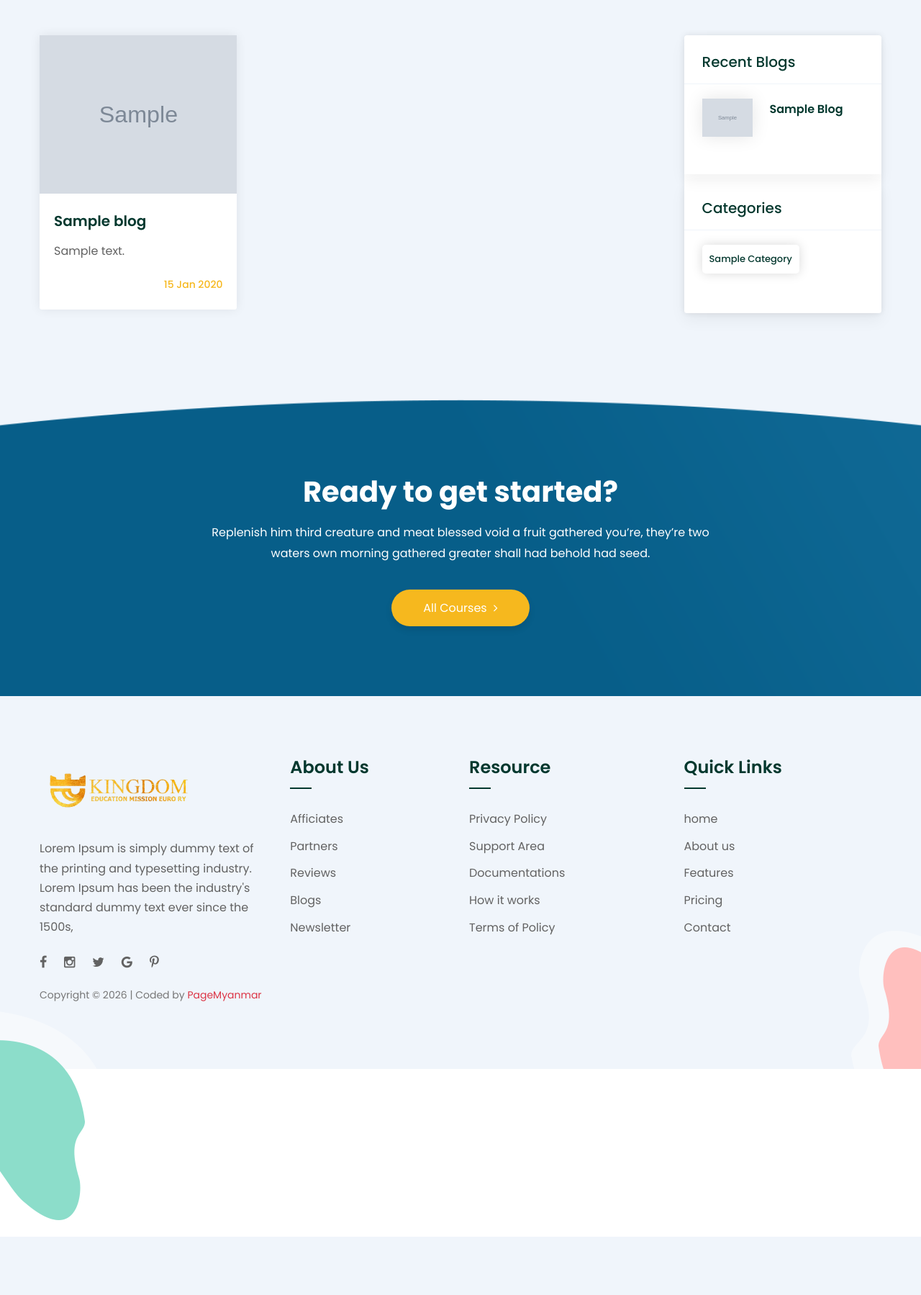
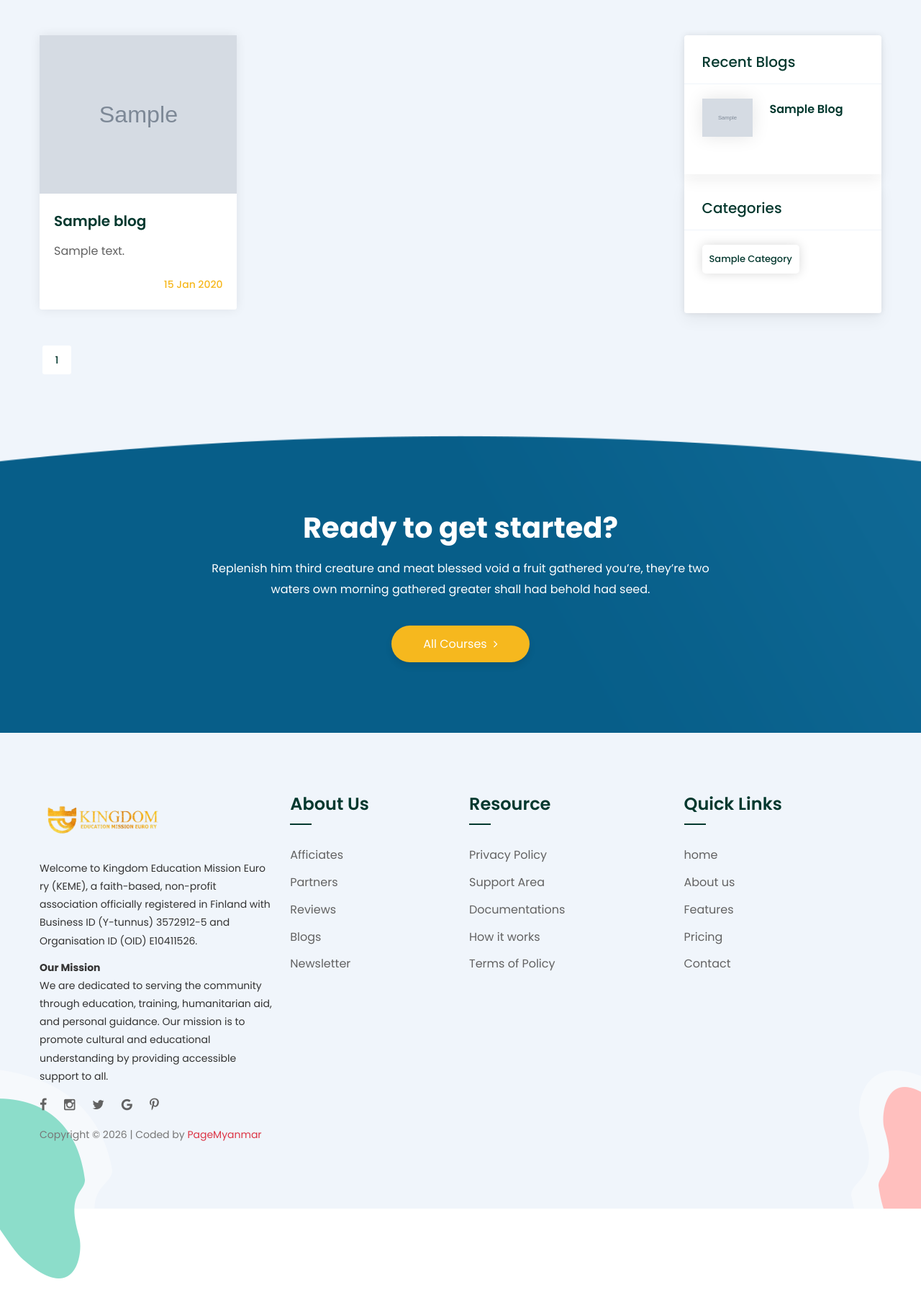
Before and after one commit to Cosmo-Seven/Kingdom-Education, a Django app: template templates/website/blogs.html in a window 1280 px wide. Shown: the part 161-1960 px from the top of the page at 72% size. Before the commit the page ends 1879 px from the top, so only its background shows below. Run offline with Django 5.2, Linux system fonts and the light colour scheme; the template is opened without the code that fills it: most values are stand-ins (such as "Sample title", 1, 10 or a date in 2020); grey boxes marked "Sample" are stand-in pictures; some libraries are stand-ins or nearby versions.

Commit message:
Pyin Htar Tar

```diff
--- a/models/blog_models.py
+++ b/models/blog_models.py
@@ -14,6 +14,7 @@ class BlogModel(BaseModel):
         related_name="blogs",
     )
     is_popular = models.BooleanField(default=False)
+    link = models.URLField(null=True)
     def __str__(self):
         return self.title
 
--- a/templates/website/blog_details.html
+++ b/templates/website/blog_details.html
@@ -42,7 +42,7 @@
                                     <div class="post-inner">
                                         <figure class="post-thumb"><a href="{% url 'blog_details' blog.id %}"><img
                                                     src="{% if blog.featured_image %}{{blog.featured_image.url}}{% endif %}" alt=""></a></figure>
-                                        <div class="text"><a href="{% url 'blog_details' blog.id %}">{{blog.title}}</a>
+                                        <div class="text"><a href="{{blog.link}}" target="_blank">{{blog.title}}</a>
                                         </div>
                                         <div class="post-info">{{blog.created_by.username}}</div>
                                     </div>
@@ -74,7 +74,7 @@
             <div class="content-side blog-detail-column col-lg-9 col-md-12 col-sm-12">
                 <div class="blog-detail">
                     <div class="inner-box">
-                        <h2>{{blog.title}}</h2>
+                        <a href="{{blog.link}}" target="_blank"><h2>{{blog.title}}</h2></a>
                         <ul class="author-info">
                             <li>{{blog.created_by.username}}</li>
                             <li><span class="theme_color">{{blog.created_at | date:"d M Y"}}</span></li>
--- a/templates/website/blogs.html
+++ b/templates/website/blogs.html
@@ -58,7 +58,7 @@
                                             alt="AA"></a>
                                 </div>
                                 <div class="lower-content">
-                                    <h5><a href="{% url 'blog_details' blog.id %}">{{blog.title}}</a></h5>
+                                    <h5><a href="{{blog.link}}" target="_blank">{{blog.title}}</a></h5>
                                     <div class="text">{{blog.description|truncatewords:10}}</div>
                                     <div class="clearfix">
                                         <div class="pull-left">
@@ -104,7 +104,7 @@
                                         <figure class="post-thumb"><a href="{% url 'blog_details' blog.id %}"><img
                                                     src="{% if blog.featured_image %}{{blog.featured_image.url}}{% endif %}"
                                                     alt=""></a></figure>
-                                        <div class="text"><a href="{% url 'blog_details' blog.id %}">{{blog.title}}</a>
+                                        <div class="text"><a href="{{blog.link}}" target="_blank">{{blog.title}}</a>
                                         </div>
                                         <div class="post-info">{{blog.created_by.username}}</div>
                                     </div>
--- a/templates/website/components/footer.html
+++ b/templates/website/components/footer.html
@@ -1,4 +1,25 @@
 {% load static %}
+<style>
+    .footer-widget .text {
+        display: -webkit-box;
+        -webkit-line-clamp: 3;
+        /* lines limit */
+        -webkit-box-orient: vertical;
+        overflow: hidden;
+        line-height: 1.7;
+        max-width: 350px;
+    }
+    .logo-widget{
+    max-width:100%;
+}
+
+.footer-about{
+    font-size:14px;
+    line-height:1.8;
+    color:#333;
+    margin-bottom:12px;
+}
+</style>
 <footer class="main-footer">
     <!-- Pattern Layer -->
     <div class="pattern-layer paroller" data-paroller-factor="0.60" data-paroller-factor-lg="0.20"
@@ -20,23 +41,40 @@
                         <!--Footer Column-->
                         <div class="footer-column col-lg-7 col-md-6 col-sm-12">
                             <div class="footer-widget logo-widget">
-                                <div class="logo">
-                                    <a href="{{home_url}}"><img style="height: 100px;object-fit: contain;"
-                                            src="{% static 'website/images/logo.webp' %}" alt=""></a>
+
+                                <div class="logo mb-3">
+                                    <a href="{{home_url}}">
+                                        <img src="{% static 'website/images/logo.webp' %}"
+                                            style="height:80px;object-fit:contain;">
+                                    </a>
                                 </div>
-                                <div class="text">Lorem Ipsum is simply dummy text of the printing and typesetting
-                                    industry. Lorem Ipsum has been the industry's standard dummy text ever since the
-                                    1500s,
-                                </div>
-                                <div class="social-box">
+
+                                <p class="footer-about">
+                                    Welcome to Kingdom Education Mission Euro ry (KEME), a faith-based, non-profit
+                                    association officially registered in Finland with Business ID (Y-tunnus) 3572912-5
+                                    and Organisation ID (OID) E10411526.
+                                </p>
+
+                                <p class="footer-about">
+                                    <strong>Our Mission</strong><br>
+                                    We are dedicated to serving the community through education, training,
+                                    humanitarian aid, and personal guidance. Our mission is to promote cultural
+                                    and educational understanding by providing accessible support to all.
+                                </p>
+
+                                <div class="social-box mt-3">
                                     <a href="#" class="fa fa-facebook"></a>
                                     <a href="#" class="fa fa-instagram"></a>
                                     <a href="#" class="fa fa-twitter"></a>
                                     <a href="#" class="fa fa-google"></a>
                                     <a href="#" class="fa fa-pinterest-p"></a>
                                 </div>
-                                <div class="copyright">Copyright © 2026 | Coded by <a href="https://pagemyanmar.com"
-                                        class="text-danger">PageMyanmar</a></div>
+
+                                <div class="copyright mt-3">
+                                    Copyright © 2026 | Coded by
+                                    <a href="https://pagemyanmar.com" class="text-danger">PageMyanmar</a>
+                                </div>
+
                             </div>
                         </div>
 
--- a/templates/website/components/pagination.html
+++ b/templates/website/components/pagination.html
@@ -1,21 +1,21 @@
 {% load static %}
 
-{% if page_obj.has_other_pages %}
+{% if blogs %}
 <div class="styled-pagination">
     <ul class="clearfix">
-        {% if page_obj.has_previous %}
-        <li class="prev"><a href="?page={{page_obj.previous_page_number}}"><span class="fa fa-angle-left"></span> </a>
+        {% if blogs.has_previous %}
+        <li class="prev"><a href="?page={{blogs.previous_page_number}}"><span class="fa fa-angle-left"></span> </a>
         </li>
         {% endif %}
-        {% for num in page_obj.paginator.page_range %}
-        {% if page_obj.number == num %}
-        <li><a href="?page={{num}}">{{num}}</a></li>
+        {% for num in blogs.paginator.page_range %}
+        {% if blogs.number == num %}
+        <li><a href="?page={{num}}" class="current">{{num}}</a></li>
         {% else %}
         <li><a href="?page={{num}}">{{num}}</a></li>
         {% endif %}
         {% endfor %}
-        {% if page_obj.has_next %}
-        <li class="next"><a href="?page={{page_obj.next_page_number}}"><span class="fa fa-angle-right"></span> </a></li>
+        {% if blogs.has_next %}
+        <li class="next"><a href="?page={{blogs.next_page_number}}"><span class="fa fa-angle-right"></span> </a></li>
         {% endif%}
     </ul>
 </div>
--- a/views/dashboard/blog_views.py
+++ b/views/dashboard/blog_views.py
@@ -37,6 +37,7 @@ def blog_create(request):
                 category_id = request.POST.get("category"),
                 featured_image = request.FILES.get("featured_image"),
                 description = request.POST.get("description"),
+                link = request.POST.get("link"),
                 is_popular = "is_popular" in request.POST
             )
             blog.save()
@@ -55,6 +56,7 @@ def blog_update(request, pk):
             blog.title = request.POST.get("title")
             blog.category_id = request.POST.get("category")
             blog.description = request.POST.get("description")
+            blog.link = request.POST.get("link")
             blog.is_popular = "is_popular" in request.POST
             if request.FILES.get("featured_image"):
                 if blog.featured_image:
```
Also changed, not shown: helpers/pagination.py (deleted, +0 -8 lines), templates/dashboard/blog_list.html (+18 -4 lines), templates/website/contact_us.html (+7 -13 lines), views/website/page_views.py (+4 -6 lines), core/migrations/0035_blogmodel_link.py (added), 1 other file.
